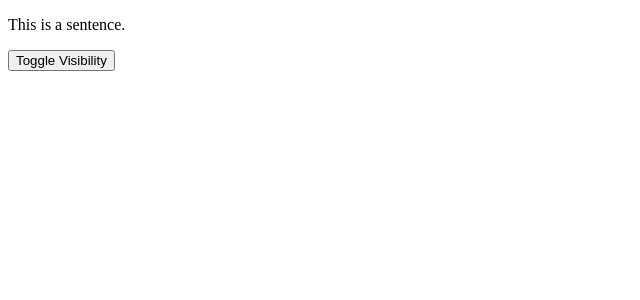
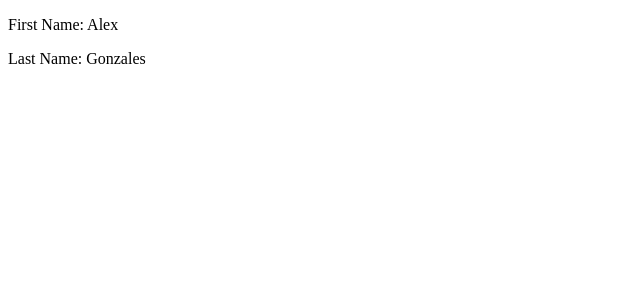
Before and after one commit to romanjosephgallardo/vue-js-test, a Vue app in the folder vue-test-app/: page / in a window 1280 px wide. Shown: the top 300 px of the page, without its empty margins (0-640 px from the left). Built offline with nearby package versions, Linux system fonts and the light colour scheme.

Commit message:
props test.

```diff
--- a/vue-test-app/src/App.vue
+++ b/vue-test-app/src/App.vue
@@ -1,13 +1,9 @@
 <script setup>
-	import { ref } from "vue";
-	let isVisible = ref(true);
+	import HelloWorld from './components/HelloWorld.vue';
 </script>
 
 <template>
-    <p v-show="isVisible">
-		This is a sentence.
-	</p>
-	<button @click="isVisible != isVisible"> Toggle Visibility </button>
+	<HelloWorld />
 </template>
 
 <style></style>
--- /dev/null
+++ b/vue-test-app/src/components/DynamicPropsComponent.vue
@@ -0,0 +1,12 @@
+<template>
+    <p> First Name: {{  props.firstName }}</p>
+    <p> Last Name: {{ props.lastName }}</p>
+</template>
+
+<script setup>
+    const props = defineProps(['firstName', 'lastName'])
+</script>
+
+<style lang="scss" scoped>
+
+</style>
--- /dev/null
+++ b/vue-test-app/src/components/HelloWorld.vue
@@ -0,0 +1,17 @@
+<template>
+    <DynamicPropsComponent
+        :firstName="firstName"
+        :lastName="lastName"
+    />
+</template>
+
+<script setup>
+    import { ref } from "vue";
+    import DynamicPropsComponent from "./DynamicPropsComponent.vue";
+    const firstName = ref('Alex');
+    const lastName = ref('Gonzales');
+</script>
+
+<style lang="scss" scoped>
+
+</style>
```
